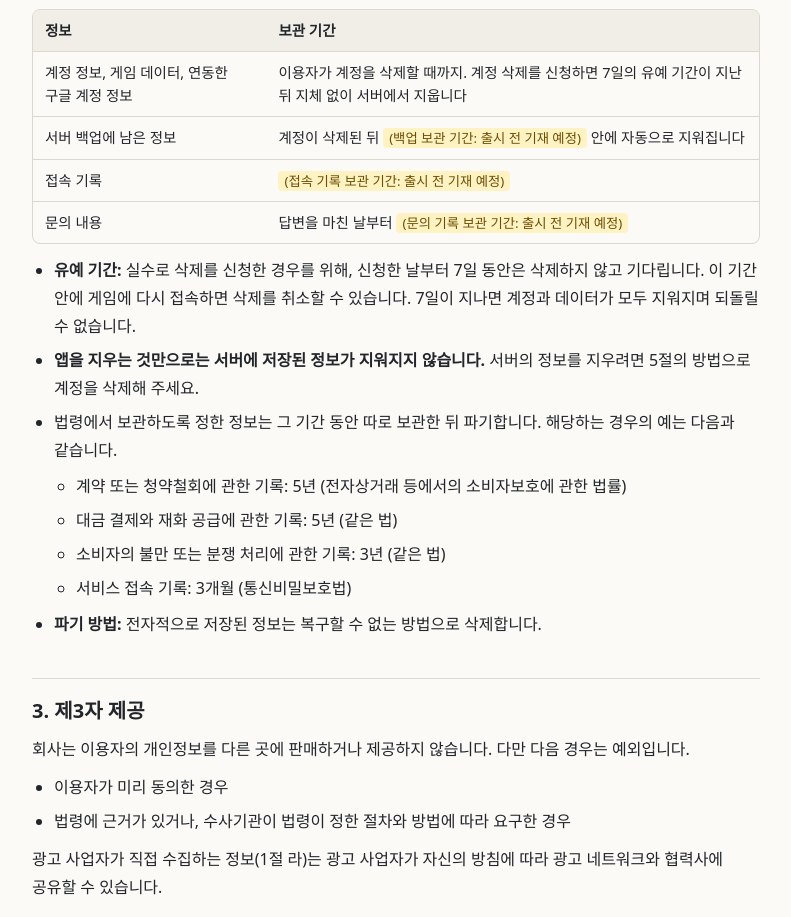
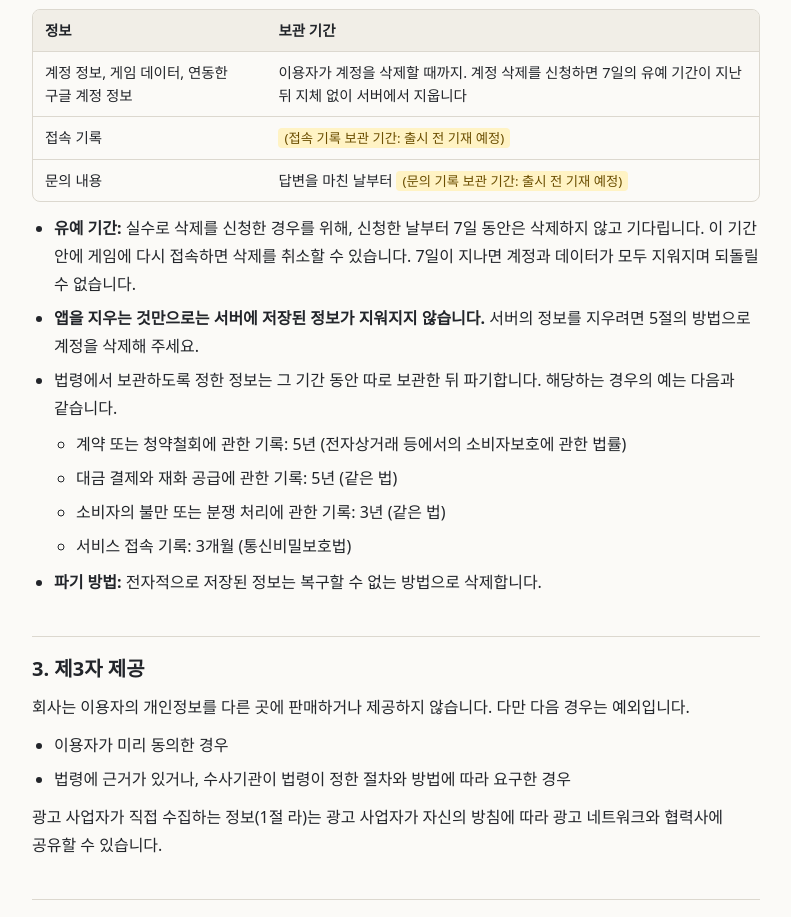
Before and after one commit to tmdrl2810-creator/tmdrl2810-creator.github.io, a plain HTML site: page privacy.html in a window 1280 px wide. Shown: the part 3412-4329 px from the top of the page, without its empty margins (244-1035 px from the left). Drawn offline with Linux system fonts and the light colour scheme.

Commit message:
Remove backup retention row (no backups on current plan)
Co-Authored-By: Claude Fable 5.2 <noreply@anthropic.com>

```diff
--- a/privacy.html
+++ b/privacy.html
@@ -151,7 +151,6 @@ footer { margin-top:48px; padding-top:16px; border-top:1px solid var(--line); co
 <thead><tr><th>정보</th><th>보관 기간</th></tr></thead>
 <tbody>
 <tr><td>계정 정보, 게임 데이터, 연동한 구글 계정 정보</td><td>이용자가 계정을 삭제할 때까지. 계정 삭제를 신청하면 7일의 유예 기간이 지난 뒤 지체 없이 서버에서 지웁니다</td></tr>
-<tr><td>서버 백업에 남은 정보</td><td>계정이 삭제된 뒤 <span class="todo">(백업 보관 기간: 출시 전 기재 예정)</span> 안에 자동으로 지워집니다</td></tr>
 <tr><td>접속 기록</td><td><span class="todo">(접속 기록 보관 기간: 출시 전 기재 예정)</span></td></tr>
 <tr><td>문의 내용</td><td>답변을 마친 날부터 <span class="todo">(문의 기록 보관 기간: 출시 전 기재 예정)</span></td></tr>
 </tbody></table></div>
```
